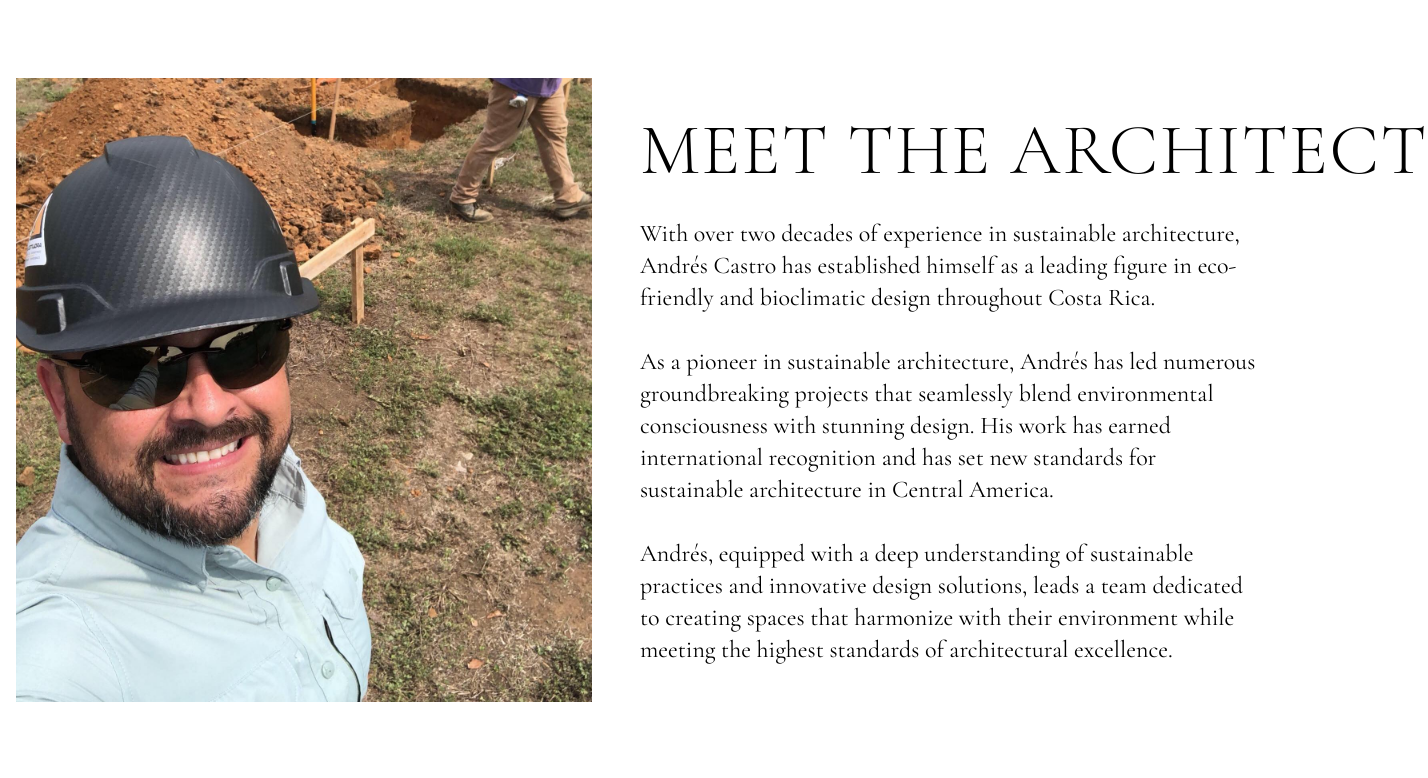
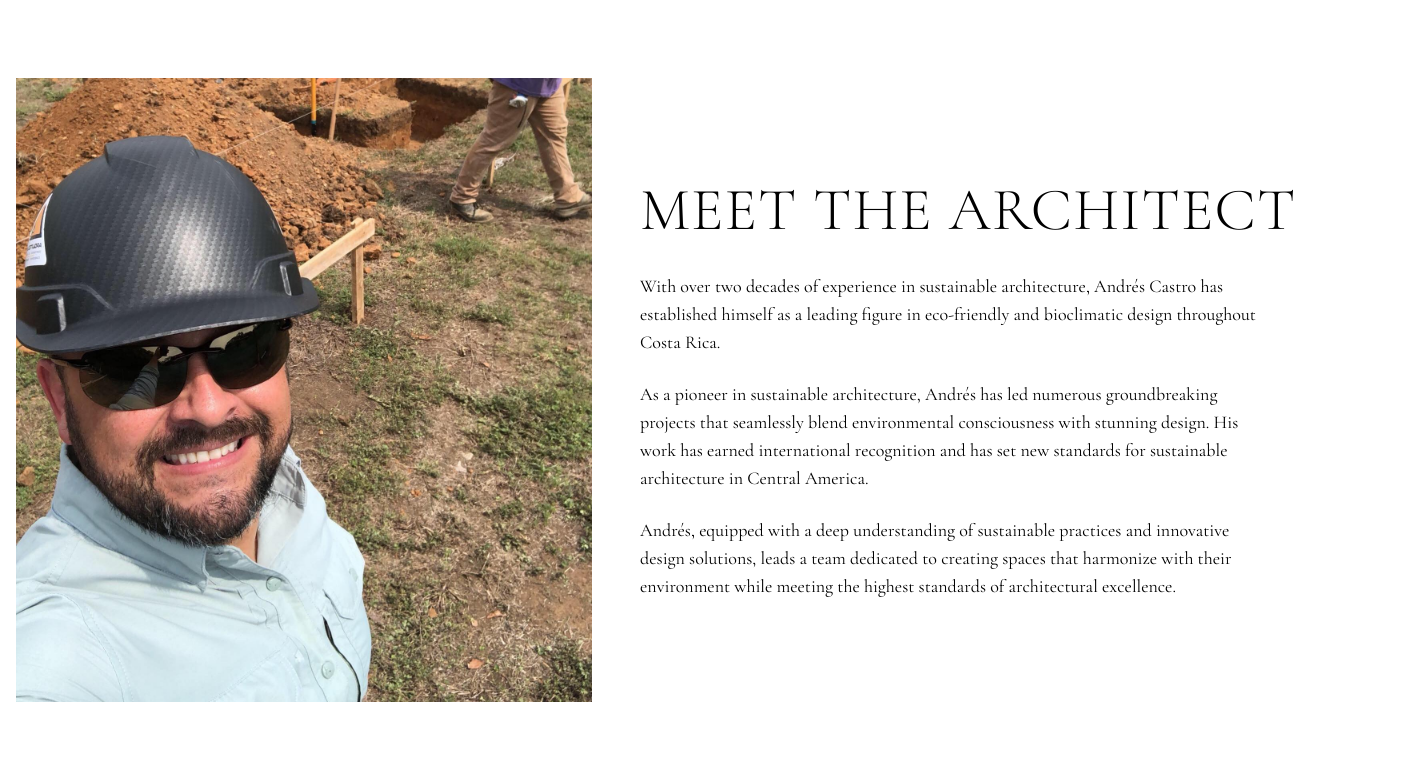
Before and after one commit to botflowlab/AndresCastroWebsite, a React (Vite) app: page /arquitecto in a window 1280 px wide. Shown: the part 562-1340 px from the top of the page, 1428 px wide, since content can reach past the window. Built offline with nearby package versions, Linux system fonts and the light colour scheme; a web font is replaced by a local one.

Commit message:
Updated About.jsx

```diff
--- a/src/pages/architect/About.jsx
+++ b/src/pages/architect/About.jsx
@@ -19,10 +19,10 @@ export default function About() {
 
           {/* Right side - Content */}
           <div className="w-full md:w-1/2">
-            <h2 className="text-4xl sm:text-5xl md:text-6xl lg:text-7xl font-light mb-8 tracking-wide whitespace-nowrap">
+            <h2 className="text-3xl sm:text-4xl md:text-5xl lg:text-6xl font-light mb-8 tracking-wide whitespace-nowrap">
               MEET THE ARCHITECT
             </h2>
-            <div className="space-y-8 text-xl md:text-2xl text-black-600">
+            <div className="space-y-6 text-lg text-black-600">
               <p>
                 With over two decades of experience in sustainable architecture, Andrés Castro has established himself as a leading figure in eco-friendly and bioclimatic design throughout Costa Rica.
               </p>
```
